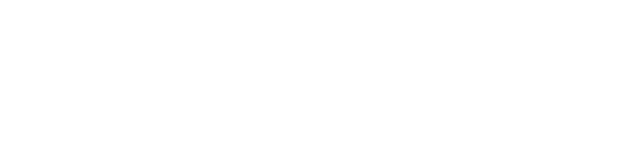
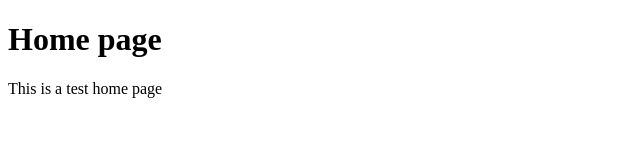
Before and after one commit to henryisbackonline/eleventy, an Eleventy site: page src/index.html in a window 1280 px wide. Shown: the whole page, without its empty margins (0-640 px from the left). Built offline with nearby package versions, Linux system fonts and the light colour scheme; Eleventy itself is replaced by a stand-in of ours; files that its build step writes are made by us from their sources.

Commit message:
basic html testt

```diff
--- a/src/index.html
+++ b/src/index.html
@@ -6,6 +6,7 @@
     <title>Document</title>
 </head>
 <body>
-
+    <h1>Home page</h1>
+    <p>This is a test home page</p>
 </body>
 </html>
```
